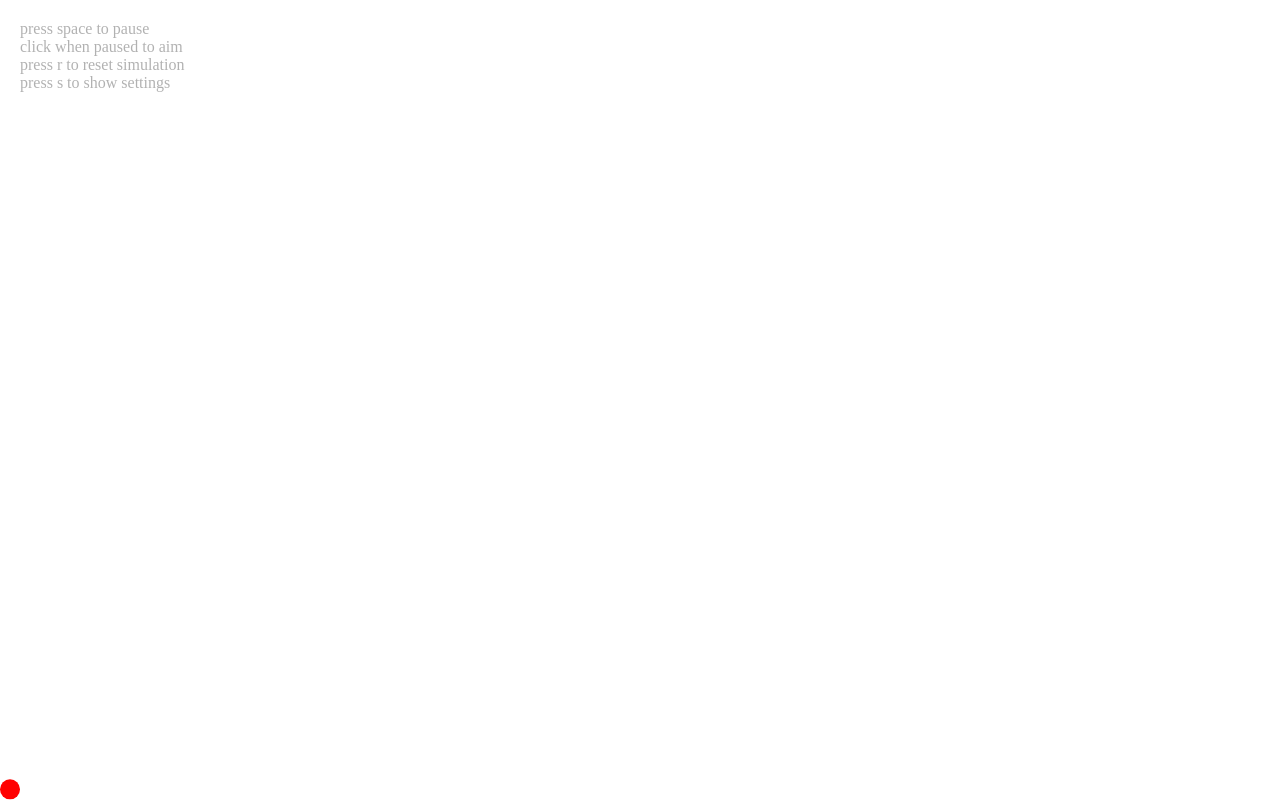
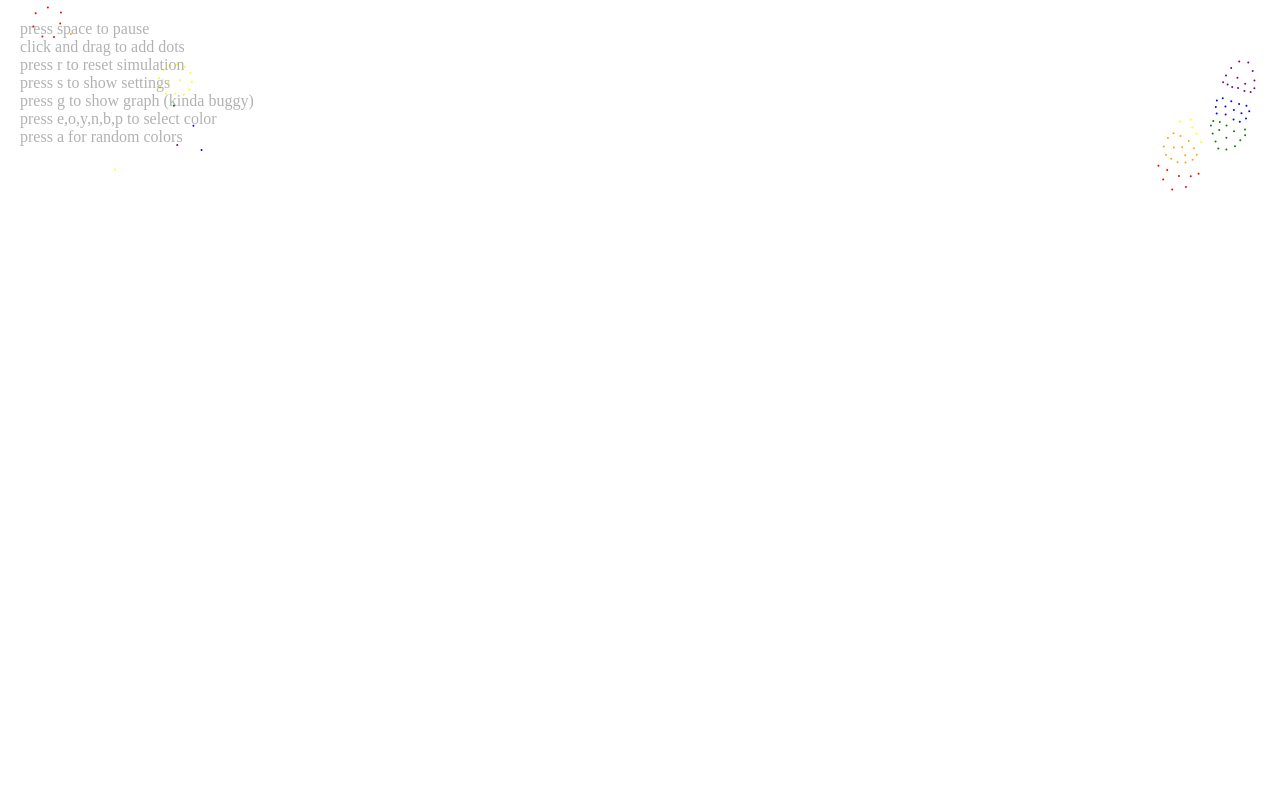
Before and after one commit to noob10293/particle-life, a plain HTML site: page index.html in a window 1280 px wide. Drawn offline with Linux system fonts and the light colour scheme.

Commit message:
working version v1

```diff
--- /dev/null
+++ b/graph.js
@@ -0,0 +1,53 @@
+
+function draw() {
+  let graph = document.getElementById("graph");
+
+  let axes = {}
+  let ctx = graph.getContext("2d");
+  graph.width = settings.maxDistance+6;
+  graph.height = settings.maxDistance+6;
+  axes.x = 3;  //x value of the y axis
+  axes.y = 0.5 * graph.height; // y value of the x axis
+  //dist is x, force is y
+  axes.scale = 40;
+  showAxes(ctx, axes);
+  funGraph(ctx, axes, (dist) => { return accelerator(settings.factor, dist) }, "red");
+}
+
+function showAxes(ctx, axes) {
+  var x = axes.x, y = axes.y
+  ctx.lineWidth = 0.1;
+  ctx.strokeStyle = "black";
+  ctx.beginPath();
+  ctx.moveTo(0, y);
+  ctx.lineTo(graph.width, y);  // X axis
+  ctx.moveTo(x, 0);
+  ctx.lineTo(x, graph.height);  // Y axis
+  ctx.stroke();
+}
+
+function funGraph(ctx, axes, func, color) {
+  var x = axes.x, y = axes.y
+  var xMax = graph.width - x;
+  var xMin = 0;
+  ctx.lineWidth = 0.2;
+  ctx.strokeStyle = color;
+  ctx.beginPath();
+
+  for (let i = xMin; i < xMax; i += 0.1) {
+    ctx.moveTo(i, axes.y - func(i))
+    ctx.lineTo(i + 0.1, axes.y - func(i + 0.1))
+  }
+  ctx.stroke();
+}
+document.addEventListener("keydown", (event) => {
+  draw()
+  if (event.key == 'g') {
+    if (graph.style.display === "none") {
+      graph.style.display = "block";
+    } else {
+      graph.style.display = "none";
+    }
+  }
+})
+draw()
--- /dev/null
+++ b/matrix.js
@@ -0,0 +1,9 @@
+const colors = ["red","orange","yellow","green","blue","purple"]
+const matrix = {
+  "red": { "red": 0.7, "orange": 0, "yellow": 0, "green": 0, "blue": 0,"purple":0.3}
+  ,"orange": { "red": 0.3, "orange": 0.7, "yellow": 0, "green": 0, "blue": 0,"purple":0}
+  ,"yellow": { "red": 0, "orange": 0.3, "yellow": 0.7, "green": 0, "blue": 0,"purple":0}
+  ,"green": { "red": 0, "orange": 0, "yellow": 0.3, "green": 0.7, "blue": 0,"purple":0}
+  ,"blue": { "red": 0, "orange": 0, "yellow": 0, "green": 0.3, "blue": 0.7,"purple":0}
+  ,"purple": { "red": 0, "orange": 0, "yellow": 0, "green": 0, "blue": 0.3,"purple":0.7}
+}
--- a/script.js
+++ b/script.js
@@ -1,167 +1,175 @@
-const settings = {
-  airFriction:0.99//normal friction, always active
-  ,slideFriction:0.8//friction along edges perpendicular to edges
-  ,absorption:0.8//loses when bounce off
-  ,gravity:2// self explaintory
-  ,complicatedGravity: true
-  ,complicatedBounce: true
-  ,slowdown: false
-  ,vx:0//starting velocities
-  ,vy:0
+function getDistance(dot1, dot2) {//is positive
+  let dx=Math.abs(dot1.x-dot2.x)
+  let dy=Math.abs(dot1.y-dot2.y)
+  if (settings.wrap){
+    if (dx>(canvas.width*0.5)){
+      dx=canvas.width-dx
+    }
+    if (dy>(canvas.height*0.5)){
+      dy=canvas.height-dy
+    }
+  }
+  return Math.sqrt(dx*dx + dy*dy)
 }
 
+function accelerator(factor, distance) {
+  let force;
+  if (distance < settings.minDistance) {
+    force = (settings.repel / settings.minDistance) * distance - settings.repel
+  } else if (distance > settings.maxDistance) {
+    force = 0
+  } else {
+    let mid = (settings.minDistance + settings.maxDistance) / 2
+    let slope = factor / (mid - settings.minDistance)
+    force = -(slope * Math.abs(distance - mid)) + factor
+  }
+  return force
+}
 
-class SettingsInput{
-  constructor(setting,isNum){
-    this.input=document.createElement("input")
-    this.input.setting = setting
+class Dot {
+  constructor(x, y, color, ctx) {
+    this.ctx = ctx
+    this.x = x
+    this.y = y
+    this.vx = 0;
+    this.vy = 0
+    this.color = color
+    this.draw()
+  }
 
-    if (isNum){
-      this.input.type="text"
-      this.input.value=settings[setting]
-      this.input.oninput = function() {
-        if (this.value.match(/^\-?\d+\.?\d*$/)) settings[this.setting] = parseFloat(this.value);
+  moveFrom(dot, distance, force) {
+    if (distance === 0) {
+      this.y += Math.random()
+      this.x += Math.random()
+      return;
     }
-    } else{
-      this.input.type="checkbox"
-      this.input.checked=settings[setting];
-      this.input.oninput = function() {
-        settings[this.setting] = this.checked;
-        console.log(settings[this.setting])
+    let dx=(dot.x - this.x)
+    let dy= (dot.y - this.y)
+    if (settings.wrap){
+      if (Math.abs(dx)>(canvas.width*0.5)){
+        let neg = dx/Math.abs(dx)
+        dx=canvas.width-Math.abs(dx)
+        dx*=-1*neg
+      }
+      if (Math.abs(dy)>(canvas.height*0.5)){
+        let neg = dy/Math.abs(dy)
+        dy=canvas.height-Math.abs(dy)
+        dy*=-1*neg
+      }
+    }
+    let cos = dx / distance
+    let sin = dy / distance
+    this.vx += cos * force
+    this.vy += sin * force
+  }
+
+  wrap() {
+    if (this.x > canvas.width) {
+      this.x=this.x-canvas.width
+    }
+    if (this.x < 0) {
+      this.x=canvas.width-this.x
+    }
+    if (this.y > canvas.height) {
+      this.y=this.y-canvas.height
+    }
+    if (this.y < 0) {
+      this.y=canvas.height-this.y
+    }
+
+  }
+
+  block() {
+    if (this.x > canvas.width) {
+      this.x=canvas.width
+    }
+    if (this.x < 0) {
+      this.x=0
+    }
+    if (this.y > canvas.height) {
+      this.y=canvas.height
+    }
+    if (this.y < 0) {
+      this.y=0
     }
   }
 
-    this.label = document.createElement("label")
-    this.label.appendChild(document.createTextNode(setting+": "));
-    this.label.appendChild(this.input)
-    settingsDiv.appendChild(this.label);
-    settingsDiv.appendChild(document.createElement("br"));
+  move(){
+    this.x+=this.vx
+    this.y+=this.vy
+  }
+  draw() {
+    this.ctx.fillStyle = this.color;
+    this.ctx.beginPath();
+    this.ctx.arc(this.x, this.y, settings.radius, 0, 2 * Math.PI);
+    this.ctx.fill();
+  }
+
+  update() {
+    this.vx*=settings.friction
+    this.vy*=settings.friction
+    this.move()
+    if (settings.wrap){
+      this.wrap()
+    } else{
+      this.block()
+    }
+    this.draw()
   }
 }
 
-
-class Dot {
-  constructor(x,y,radius,color){
-    this.x=x
-    this.y=y
-    this.vx=settings.vx //velocities
-    this.vy=settings.vy
-    this.radius=radius
-    this.color=color
-    this.draw()
-  }
-  updateVelocities(){
-    if (!(this.y+this.vy+this.radius>canvas.height)){// only gravity if it isn't going to crash into the wall
-      this.vy+=settings.gravity
-    } else {//if it is going to crash
-      if (settings.complicatedGravity) {
-        //distance to travel to wall divided by how fast it's traveling t=d/r r>d
-        var dist=canvas.height-(this.y+this.radius)
-        if (dist>1){
-          let time=dist/this.vy
-          this.vy+=settings.gravity*time
-        }
-      }
-    }//problem: doesn't account for air resistance(unders) or increasing velocity(overs), so will slightly over/underestimate depending on that
-    //problem:
-    this.vx*=settings.airFriction//airfric
-    this.vy*=settings.airFriction
-    this.slidefric()
-  }
-
-  slidefric() {
-      if (this.y + this.vy + this.radius > canvas.height || this.y - this.radius - this.vy < 0) { //slidefric, calculates will be inside wall?
-          this.vx *= settings.slideFriction
-      }
-      if (this.x + this.vx + this.radius > canvas.width || this.x - this.radius - this.vx < 0) {
-          this.vy *= settings.slideFriction
-      }
-  }
-
-  updateLocation(){
-    this.x+=this.vx
-    this.y+=this.vy
-  }
-
-  bounce(){
-    if (settings.complicatedBounce) {
-      this.complicatedBounce()
-    } else {
-      if (this.x+this.radius>canvas.width||this.x-this.radius<0){
-        this.vx*=-1
-        this.x+=this.vx
-        this.vx*=settings.absorption
-      }
-      if (this.y+this.radius>canvas.height||this.y-this.radius<0){
-        this.vy*=-1
-        this.y+=this.vy
-        this.vy*=settings.absorption
+class Simulation {
+  constructor(dots, color, ctx) {
+    this.ctx = ctx
+    this.dots = []
+    for (let i = 0; i < dots; i++) {
+      if (color=="random"){
+        let tcolor = colors[Math.floor((Math.random()*6))]
+        this.addDot(100+Math.random()*100, 100+Math.random()*100,tcolor)
+      }else {
+        this.addDot(100+Math.random()*100, 100+Math.random()*100,color)
       }
     }
   }
-
-  complicatedBounce() {
-      if (this.x + this.radius > canvas.width || this.x - this.radius < 0) { // is inside wall?
-          if (this.x + this.radius > canvas.width) {
-              this.x -= 2 * (this.x + this.radius - canvas.width)
+  addDot(x, y, color) {
+    this.dots.push(new Dot(x, y, color, this.ctx))
   }
-          if (this.x - this.radius < 0) {
-              this.x += 2 * (0 - this.x + this.radius)
+  update() {
+    for (let dot1 of this.dots) {
+      for (let dot2 of this.dots) {
+        if (dot1 == dot2) {
+          continue
         }
-          this.vx *= -1
-          this.vx *= settings.absorption
-      }
-      if (this.y + this.radius > canvas.height || this.y - this.radius < 0) {
-          if (this.y + this.radius > canvas.height) {
-              this.y -= 2 * (this.y + this.radius - canvas.height)
-          }
-          if (this.y - this.radius < 0) {
-              this.y += 2 * (0 - this.y + this.radius)
-          }
-          this.vy *= -1
-          this.vy *= settings.absorption
+        let distance = getDistance(dot1, dot2)
+        if (distance < settings.maxDistance) {
+          let force = accelerator(matrix[dot1.color][dot2.color], distance)
+          dot1.moveFrom(dot2, distance, force)
         }
       }
-
-  draw(){
-  ctx.fillStyle = this.color;
-  ctx.beginPath();
-  ctx.arc(this.x, this.y, this.radius, 0, 2 * Math.PI);
-  ctx.fill();
     }
-
-  update(){
-    this.updateVelocities()
-    this.updateLocation()
-    this.bounce()
-    this.draw()
+    for (let dot of this.dots) {
+      dot.update()
+    }
   }
 }
 
 
 const canvas = document.getElementById("canvas")
 const ctx = canvas.getContext("2d")
-const observer = new ResizeObserver((entries) => {
+const observer = new ResizeObserver(() => {
   canvas.width = canvas.clientWidth;
   canvas.height = canvas.clientHeight;
 });
 observer.observe(canvas)
-const settingsDiv = document.getElementById("settings")
-var play=true
+var play = true
+var dcolor="random"
 
-
-const dots = []
-var dot = new Dot(10,10,10,"red")
-
-const numInputs = ["airFriction","slideFriction","absorption","gravity","vx","vy"]
-numInputs.forEach((value,index,array) =>{array[index]=new SettingsInput(value,true)})
-const checkInputs = ["complicatedGravity","complicatedBounce","slowdown"]
-checkInputs.forEach((value,index,array) =>{array[index]=new SettingsInput(value,false)})
+var simulation = new Simulation(100, "random", ctx)
 
 function render() {
-  if (play){
+  if (play) {
     ctx.clearRect(0, 0, canvas.width, canvas.height);
-    dot.update();
+    simulation.update();
   }
   if (settings.slowdown) {
     setTimeout(() => {
@@ -173,36 +181,58 @@ function render() {
 }
 requestAnimationFrame(render);
 
-document.addEventListener("keydown",(event) => {
-  if(event.key==' ') {
+document.addEventListener("keydown", (event) => {
+  if (event.key == ' ') {
     if (event.repeat) return;
-    play=!play
+    play = !play
   }
-  if (event.key=='r') {
-    dot = new Dot(10,10,10,"red")
+  if (event.key == 'r') {
+    simulation = new Simulation(100, "random", ctx)
   }
-  if (event.key=='s'){
-    if (settingsDiv.style.display === "none") {
-      settingsDiv.style.display = "block";
-    } else {
-      settingsDiv.style.display = "none";
+  if (event.key == 'e') {
+    dcolor="red"
   }
+  if (event.key == 'o') {
+    dcolor="orange"
   }
+  if (event.key == 'y') {
+    dcolor="yellow"
+  }
+  if (event.key == 'g') {
+    dcolor="green"
+  }
+  if (event.key == 'b') {
+    dcolor="blue"
+  }
+  if (event.key == 'p') {
+    dcolor="purple"
+  }
+  if (event.key == 'a') {
+    dcolor="random"
+  }
+})
+var mouseDown = 0;
+document.body.addEventListener("mousedown",function() {
+  ++mouseDown;
+})
+document.addEventListener("mouseup",function() {
+  --mouseDown;
 })
 
 document.addEventListener('mousedown', function(e) {
-  if (!play){
-    ctx.clearRect(0, 0, canvas.width, canvas.height);
   const rect = canvas.getBoundingClientRect()
-    const x = e.clientX - rect.left
+  const x = e.clientX - rect.left //maybe use offsetX,Y
   const y = e.clientY - rect.top
-    dot.vx=-(dot.x-x)/2
-    dot.vy=-(dot.y-y)/2
-    ctx.lineWidth=2
-    ctx.beginPath();
-    ctx.moveTo(dot.x,dot.y);
-    ctx.lineTo(x, y);
-    ctx.stroke();
-    dot.draw()
+  let color = (dcolor=="random") ? colors[Math.floor((Math.random()*6))]:dcolor
+  simulation.addDot(x, y,color)
+})
+
+document.addEventListener('mousemove', function(e) {
+  if (mouseDown) {
+  const rect = canvas.getBoundingClientRect()
+  const x = e.clientX - rect.left //maybe use offsetX,Y
+  const y = e.clientY - rect.top
+  let color = (dcolor=="random") ? colors[Math.floor((Math.random()*6))]:dcolor
+  simulation.addDot(x, y,color)
   }
 })
--- /dev/null
+++ b/settings.js
@@ -0,0 +1,55 @@
+const settings = {
+  radius: 1
+  , friction: 0.6
+  , repel: 1
+  , factor: 1
+  , maxDistance: 50
+  , minDistance: 25
+  , slowdown: false
+  , wrap: true
+}
+
+
+class SettingsInput {
+  constructor(setting, isNum, div) {
+    this.input = document.createElement("input")
+    this.input.setting = setting
+    this.div = div;
+
+    if (isNum) {
+      this.input.type = "text"
+      this.input.value = settings[setting]
+      this.input.oninput = function() {
+        if (this.value.match(/^\-?\d+\.?\d*$/)) settings[this.setting] = parseFloat(this.value);
+      }
+    } else {
+      this.input.type = "checkbox"
+      this.input.checked = settings[setting];
+      this.input.oninput = function() {
+        settings[this.setting] = this.checked;
+      }
+    }
+
+    this.label = document.createElement("label")
+    this.label.appendChild(document.createTextNode(setting + ": "));
+    this.label.appendChild(this.input)
+    div.appendChild(this.label);
+    div.appendChild(document.createElement("br"));
+  }
+}
+const settingsDiv = document.getElementById("settings")
+
+const numInputs = ["repel", "friction", "radius", "maxDistance", "minDistance", "factor"]
+numInputs.forEach((value, index, array) => { array[index] = new SettingsInput(value, true, settingsDiv) })
+const checkInputs = ["slowdown", "wrap"]
+checkInputs.forEach((value, index, array) => { array[index] = new SettingsInput(value, false, settingsDiv) })
+
+document.addEventListener("keydown", (event) => {
+  if (event.key == 's') {
+    if (settingsDiv.style.display === "none") {
+      settingsDiv.style.display = "block";
+    } else {
+      settingsDiv.style.display = "none";
+    }
+  }
+})
--- a/style.css
+++ b/style.css
@@ -7,6 +7,7 @@ html, body {
   position:absolute;
   margin: 20px;
   opacity: 0.3;
+  user-select:none;
 }
 #settings{
   border-radius: 25px;
@@ -14,7 +15,14 @@ html, body {
   background: lightblue;
   margin: 10px;
   padding: 15px;
-  display: none;
+  box-shadow: 2px 5px 5px black;
+}
+#graph{
+  position:absolute;
+  right:0;
+  width:200px;
+  height:200px;
+  box-shadow: 2px 5px 5px black;
 }
 
 #canvas {
```
Also changed, not shown: index.html (+11 -4 lines). Lines whose indentation alone changed are shown as unchanged.
